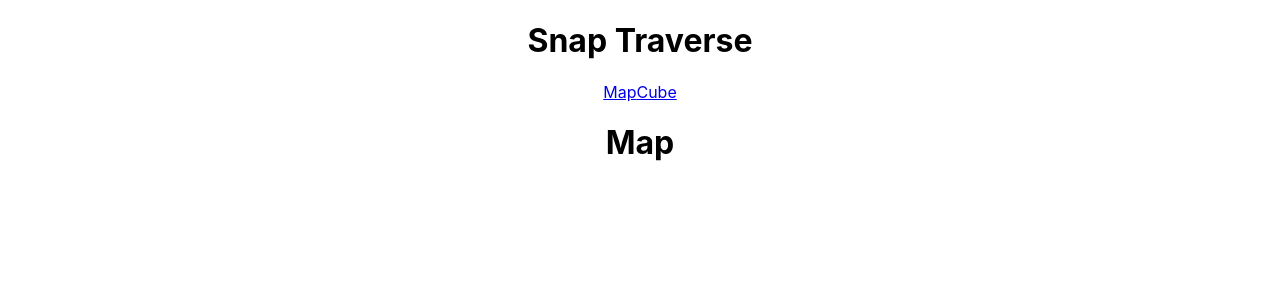
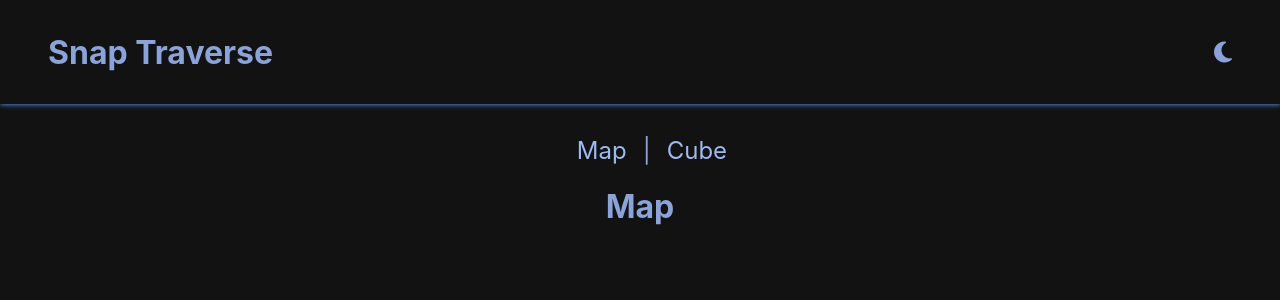
Before and after one commit to amulyaparab/snap-traverse, a React (Create React App) app: page / in a window 1280 px wide. Shown: the top 300 px of the page. Built offline with nearby package versions, Linux system fonts and the light colour scheme.

Commit message:
feat: added cube and styles

```diff
--- a/public/index.html
+++ b/public/index.html
@@ -26,6 +26,13 @@
       href="./Favicons/favicon-16x16.png"
     />
     <link rel="manifest" href="./Favicons/site.webmanifest" />
+    <link
+      rel="stylesheet"
+      href="https://cdnjs.cloudflare.com/ajax/libs/font-awesome/6.4.2/css/all.min.css"
+      integrity="sha512-z3gLpd7yknf1YoNbCzqRKc4qyor8gaKU1qmn+CShxbuBusANI9QpRohGBreCFkKxLhei6S9CQXFEbbKuqLg0DA=="
+      crossorigin="anonymous"
+      referrerpolicy="no-referrer"
+    />
     <title>Snap Traverse</title>
   </head>
   <body>
--- a/src/App.css
+++ b/src/App.css
@@ -36,3 +36,43 @@
     transform: rotate(360deg);
   }
 }
+.canvas {
+  width: 70%;
+  margin-top: 1.5rem;
+
+  border-radius: 10px;
+}
+
+a {
+  text-decoration: none;
+  color: #9fb9f1;
+}
+a:hover {
+  text-decoration: underline;
+}
+
+.pagination {
+  list-style: none;
+  display: flex;
+  justify-content: center;
+  margin-top: 2rem;
+}
+.pagination li {
+  font-size: 1.5rem;
+  margin-right: 1rem;
+}
+
+.navbar {
+  display: flex;
+  justify-content: space-between;
+  align-items: center;
+  padding: 0.7rem 3rem;
+  box-shadow: 0 0 5px 0.5px rgb(83, 157, 241);
+}
+.navbar {
+  cursor: pointer;
+}
+.navbar i {
+  font-size: 1.5rem;
+  cursor: pointer;
+}
--- a/src/App.js
+++ b/src/App.js
@@ -3,11 +3,12 @@ import "./App.css";
 import { Cube } from "./Pages/Cube";
 import { Map } from "./Pages/Map";
 import { Header } from "./Components/Header";
+import { Navbar } from "./Components/Navbar";
 
 function App() {
   return (
     <div className="App">
-      <h1>Snap Traverse</h1>
+      <Navbar />
       <Header />
       <Routes>
         <Route path="/" element={<Map />} />
--- /dev/null
+++ b/src/Components/Box.js
@@ -0,0 +1,21 @@
+import { ArcRotateCamera, MeshBuilder, Vector3 } from "@babylonjs/core";
+import { SceneComponent } from "./SceneComponent";
+
+export const Box = () => {
+  const onSceneReady = (scene) => {
+    const camera = new ArcRotateCamera(
+      "camera",
+      -Math.PI / 2,
+      Math.PI / 3,
+      5,
+      new Vector3(0, 0, 0),
+      scene
+    );
+    const canvas = scene.getEngine().getRenderingCanvas();
+    camera.attachControl(canvas, true);
+
+    const box = new MeshBuilder.CreateBox("box", { size: 2 }, scene);
+  };
+
+  return <SceneComponent antialias onSceneReady={onSceneReady} />;
+};
--- a/src/Components/Header.js
+++ b/src/Components/Header.js
@@ -2,9 +2,14 @@ import { NavLink } from "react-router-dom";
 
 export const Header = () => {
   return (
-    <nav>
-      <NavLink to="/">Map</NavLink>
-      <NavLink to="/cube">Cube</NavLink>
-    </nav>
+    <ul className="pagination">
+      <li>
+        <NavLink to="/">Map</NavLink>
+      </li>{" "}
+      <li>|</li>
+      <li>
+        <NavLink to="/cube">Cube</NavLink>
+      </li>
+    </ul>
   );
 };
--- /dev/null
+++ b/src/Components/Navbar.js
@@ -0,0 +1,11 @@
+import { useNavigate } from "react-router-dom";
+
+export const Navbar = () => {
+  const navigate = useNavigate();
+  return (
+    <div className="navbar">
+      <h1 onClick={() => navigate("/")}>Snap Traverse</h1>
+      <i class="fa-solid fa-moon"></i>
+    </div>
+  );
+};
--- /dev/null
+++ b/src/Components/SceneComponent.js
@@ -0,0 +1,34 @@
+import { Engine, Scene } from "@babylonjs/core";
+import { useEffect, useRef } from "react";
+
+export const SceneComponent = ({ antialias, onSceneReady }) => {
+  const reactCanvas = useRef(null);
+  useEffect(() => {
+    const { current: canvas } = reactCanvas;
+    if (!canvas) return;
+    const engine = new Engine(canvas, antialias);
+    const scene = new Scene(engine);
+
+    engine.runRenderLoop(() => {
+      scene.render();
+    });
+
+    if (scene.isReady()) {
+      onSceneReady(scene);
+    } else {
+      scene.onReadyObservable().addOnce((scene) => onSceneReady(scene));
+    }
+    const resize = () => {
+      scene.getEngine().resize();
+    };
+    if (window) {
+      window.addEventListener("resize", resize);
+    }
+    return () => {
+      scene.getEngine().dispose();
+      window.addEventListener("resize", resize);
+    };
+  }, []);
+
+  return <canvas className="canvas" ref={reactCanvas} />;
+};
--- /dev/null
+++ b/src/Contexts/ThemeProvider.js
@@ -0,0 +1,13 @@
+import { createContext, useContext, useState } from "react";
+
+const ThemeContext = createContext();
+
+export const ThemeProvider = ({ children }) => {
+  const [theme, setTheme] = useState("light");
+  return (
+    <ThemeContext.Provider value={{ theme, setTheme }}>
+      {children}
+    </ThemeContext.Provider>
+  );
+};
+export const useTheme = () => useContext(ThemeContext);
--- a/src/Pages/Cube.js
+++ b/src/Pages/Cube.js
@@ -1,3 +1,5 @@
+import { Box } from "../Components/Box";
+
 export const Cube = () => {
-  return <h1>Cube</h1>;
+  return <Box />;
 };
--- a/src/index.css
+++ b/src/index.css
@@ -1,13 +1,15 @@
 body {
   margin: 0;
-  font-family: -apple-system, BlinkMacSystemFont, 'Segoe UI', 'Roboto', 'Oxygen',
-    'Ubuntu', 'Cantarell', 'Fira Sans', 'Droid Sans', 'Helvetica Neue',
+  font-family: -apple-system, BlinkMacSystemFont, "Segoe UI", "Roboto", "Oxygen",
+    "Ubuntu", "Cantarell", "Fira Sans", "Droid Sans", "Helvetica Neue",
     sans-serif;
   -webkit-font-smoothing: antialiased;
   -moz-osx-font-smoothing: grayscale;
+  background-color: #121212;
+  color: #8ba3d8;
 }
 
 code {
-  font-family: source-code-pro, Menlo, Monaco, Consolas, 'Courier New',
+  font-family: source-code-pro, Menlo, Monaco, Consolas, "Courier New",
     monospace;
 }
--- a/src/index.js
+++ b/src/index.js
@@ -4,12 +4,15 @@ import "./index.css";
 import App from "./App";
 import reportWebVitals from "./reportWebVitals";
 import { BrowserRouter } from "react-router-dom";
+import { ThemeProvider } from "./Contexts/ThemeProvider";
 
 const root = ReactDOM.createRoot(document.getElementById("root"));
 root.render(
   <React.StrictMode>
     <BrowserRouter>
-      <App />
+      <ThemeProvider>
+        <App />
+      </ThemeProvider>
     </BrowserRouter>
   </React.StrictMode>
 );
```
